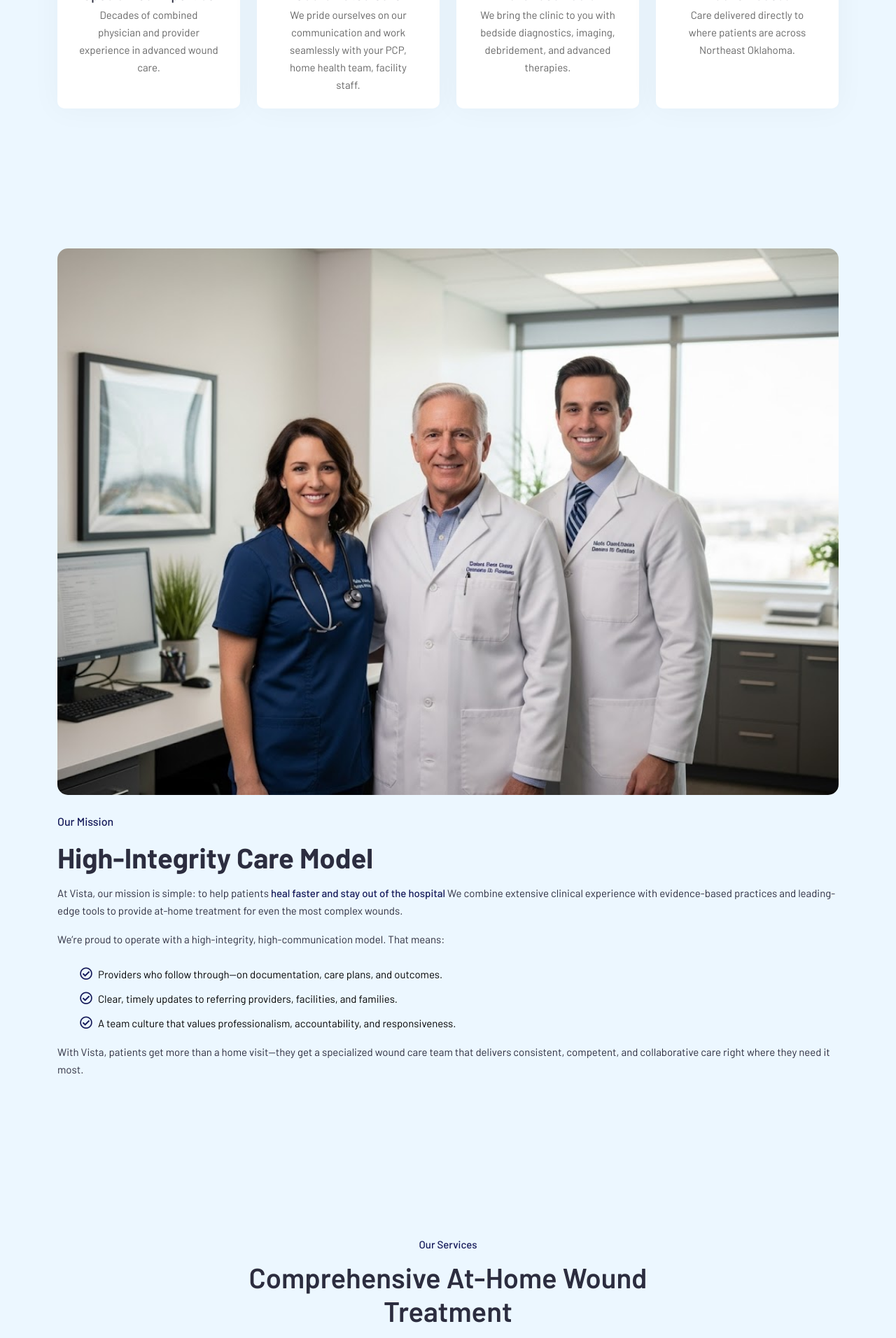
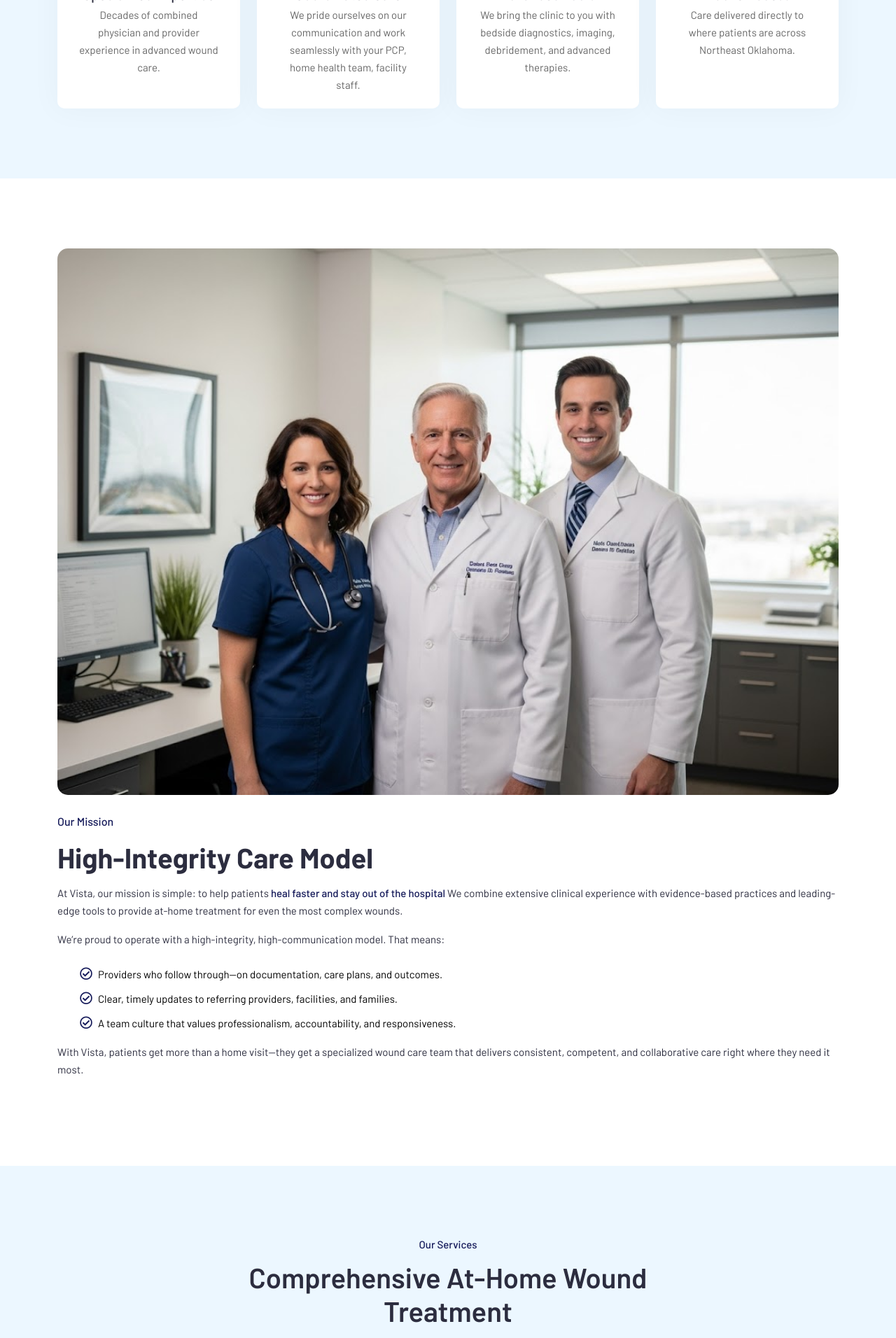
Before and after one commit to cees3/vistawound, a Jekyll site: the page built from index.html, in a window 1280 px wide. Shown: the part 1217-3129 px from the top of the page at 70% size. Built offline with Jekyll 4.4.1, drawn with Linux system fonts in a browser that asks for light colours.

Commit message:
fix and css

```diff
--- a/assets/css/custom-style.css
+++ b/assets/css/custom-style.css
@@ -1819,9 +1819,13 @@
 /*=============================
       Our Mission Area
   ===============================*/
+.our-mission-area.our-approach {
+  padding: 100px 0px;
+  background: #ecf7ff;
+}
+
 .our-mission-area {
   padding: 100px 0px;
-  background: #ecf7ff;
 }
 .nurse-blog-list-ul {
   margin: 15px 0px;
```
Also changed, not shown: pages/our-approach.md (+1 -1 lines).
